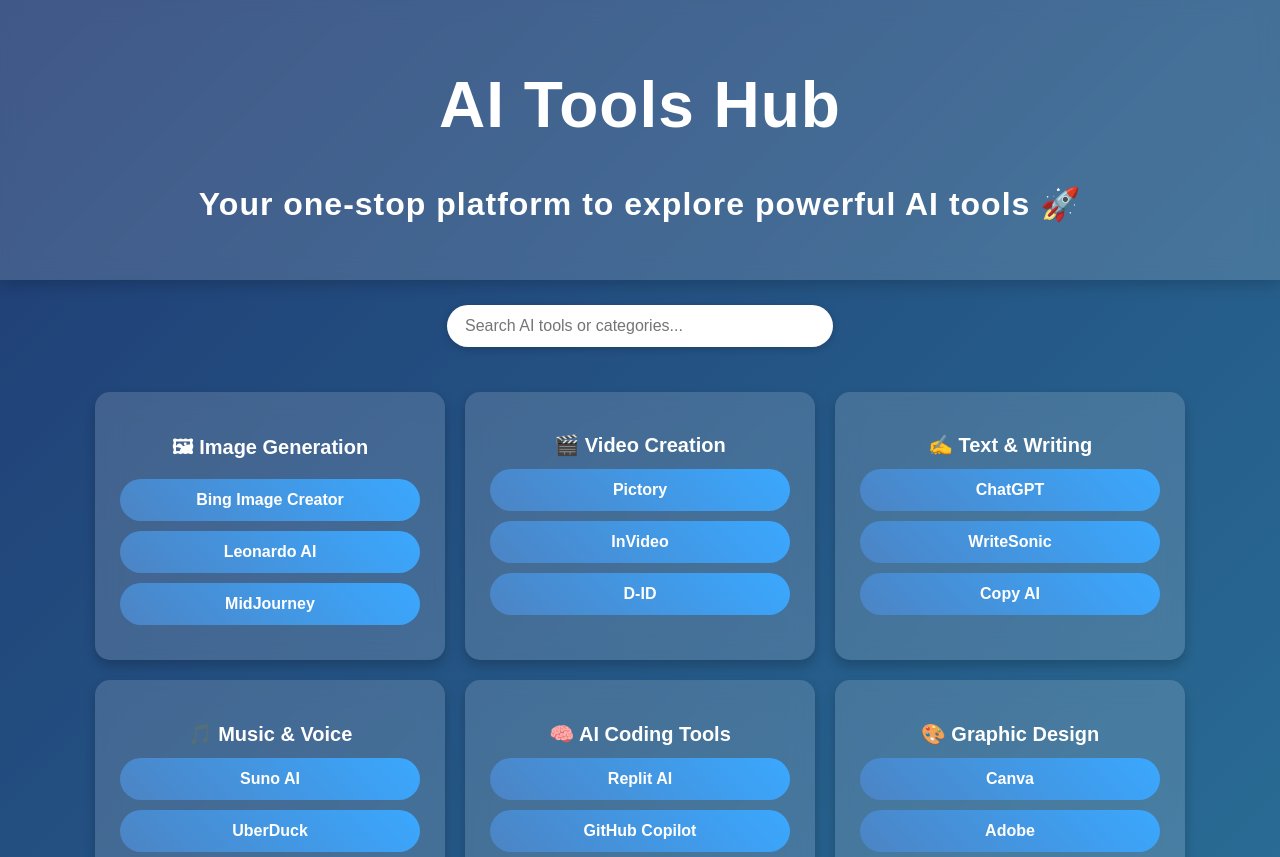
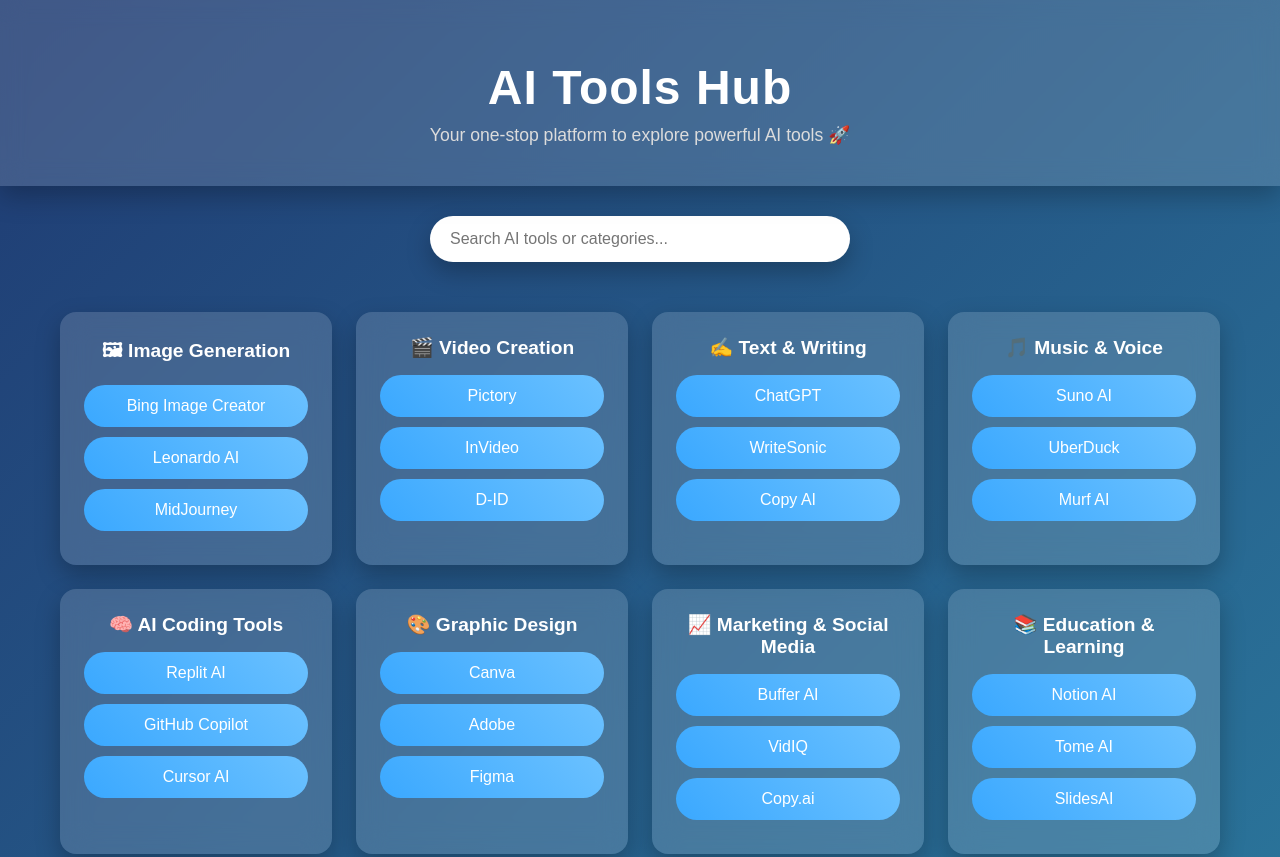
Before and after one commit to ashishkumar2005/AI-TOOL-HUB, a plain HTML site: page index.html in a window 1280 px wide. Shown: the top 857 px of the page. Drawn offline with Linux system fonts and the light colour scheme.

Commit message:
Update style.css

```diff
--- a/style.css
+++ b/style.css
@@ -1,100 +1,135 @@
-/* Global Styles */
-body {
-    font-family: 'Poppins', sans-serif;
-    background: linear-gradient(135deg, #1f3b73, #2c7da0);
+/* ================= RESET & VARIABLES ================= */
+:root {
+    --primary: #3aa8ff;
+    --secondary: #1f3b73;
+    --bg-gradient: linear-gradient(135deg, #1f3b73, #2c7da0);
+    --glass-bg: rgba(255, 255, 255, 0.15);
+    --text-light: #ffffff;
+    --text-muted: #dcdcdc;
+    --radius: 16px;
+    --transition: 0.3s ease;
+    --shadow: 0 10px 25px rgba(0, 0, 0, 0.25);
+}
+
+* {
     margin: 0;
     padding: 0;
+    box-sizing: border-box;
 }
 
-/* Header */
-header {
-    background: rgba(255, 255, 255, 0.15);
-    color: #fff;
-    padding: 25px;
-    font-size: 32px;
-    font-weight: bold;
-    backdrop-filter: blur(10px);
-    text-align: center;
-    letter-spacing: 1px;
-    box-shadow: 0 4px 15px rgba(0, 0, 0, 0.2);
+body {
+    font-family: "Poppins", sans-serif;
+    background: var(--bg-gradient);
+    color: var(--text-light);
+    min-height: 100vh;
 }
 
-/* Search Bar */
+/* ================= HEADER ================= */
+.site-header {
+    padding: 60px 20px 40px;
+    text-align: center;
+    background: var(--glass-bg);
+    backdrop-filter: blur(12px);
+    box-shadow: var(--shadow);
+}
+
+.site-header h1 {
+    font-size: clamp(2rem, 4vw, 3rem);
+    letter-spacing: 1px;
+}
+
+.site-header p {
+    margin-top: 10px;
+    font-size: 1.1rem;
+    color: var(--text-muted);
+}
+
+/* ================= SEARCH ================= */
+.search-section {
+    margin: 30px auto;
+    text-align: center;
+}
+
 #searchInput {
-    width: 350px;
-    padding: 12px 18px;
-    font-size: 16px;
+    width: min(90%, 420px);
+    padding: 14px 20px;
+    border-radius: 40px;
     border: none;
-    border-radius: 30px;
     outline: none;
-    display: block;
-    margin: 25px auto;
-    transition: 0.3s;
-    box-shadow: 0 2px 8px rgba(0,0,0,0.2);
+    font-size: 1rem;
+    box-shadow: var(--shadow);
+    transition: var(--transition);
 }
 
 #searchInput:focus {
-    transform: scale(1.05);
+    transform: scale(1.03);
 }
 
-/* Container */
+/* ================= MAIN GRID ================= */
 .container {
-    display: flex;
-    flex-wrap: wrap;
-    justify-content: center;
+    max-width: 1200px;
+    margin: auto;
     padding: 20px;
-    gap: 20px;
+    display: grid;
+    grid-template-columns: repeat(auto-fit, minmax(260px, 1fr));
+    gap: 24px;
 }
 
-/* Card Style */
+/* ================= CARD ================= */
 .card {
-    background: rgba(255, 255, 255, 0.15);
-    backdrop-filter: blur(12px);
-    width: 300px;
-    padding: 25px;
-    border-radius: 15px;
+    background: var(--glass-bg);
+    backdrop-filter: blur(14px);
+    border-radius: var(--radius);
+    padding: 24px;
     text-align: center;
-    transition: transform 0.3s ease, box-shadow 0.3s ease;
-    box-shadow: 0 6px 12px rgba(0,0,0,0.2);
-    color: white;
+    box-shadow: var(--shadow);
+    transition: var(--transition);
 }
 
 .card:hover {
     transform: translateY(-8px);
-    box-shadow: 0 10px 18px rgba(0,0,0,0.4);
 }
 
-/* Card Title */
 .card h2 {
-    color: #fff;
-    font-size: 20px;
-    margin-bottom: 12px;
+    font-size: 1.2rem;
+    margin-bottom: 16px;
 }
 
-/* Buttons */
+/* ================= LINKS ================= */
 .card a {
     display: block;
+    padding: 12px;
     margin: 10px 0;
-    padding: 12px;
+    border-radius: 30px;
     text-decoration: none;
-    background: linear-gradient(45deg, #4c84c4, #3aa8ff);
+    font-weight: 500;
+    background: linear-gradient(45deg, var(--primary), #6bc1ff);
     color: white;
-    border-radius: 30px;
-    transition: 0.3s;
-    font-weight: bold;
+    transition: var(--transition);
 }
 
 .card a:hover {
     transform: scale(1.05);
-    background: linear-gradient(45deg, #3aa8ff, #4c84c4);
+    opacity: 0.95;
 }
 
-footer {
-    background: #1f3b73;
-    color: rgb(186, 184, 204);
+/* ================= FOOTER ================= */
+.site-footer {
+    margin-top: 40px;
+    padding: 24px;
     text-align: center;
-    padding: 21px;
-    font-size: 18px;
-    position: relative;
-    margin-top: 20px;
+    background: rgba(0, 0, 0, 0.2);
+    color: var(--text-muted);
+    font-size: 0.95rem;
 }
+
+/* ================= RESPONSIVE ================= */
+@media (max-width: 600px) {
+    .site-header {
+        padding: 40px 15px;
+    }
+
+    .card {
+        padding: 20px;
+    }
+}
```
